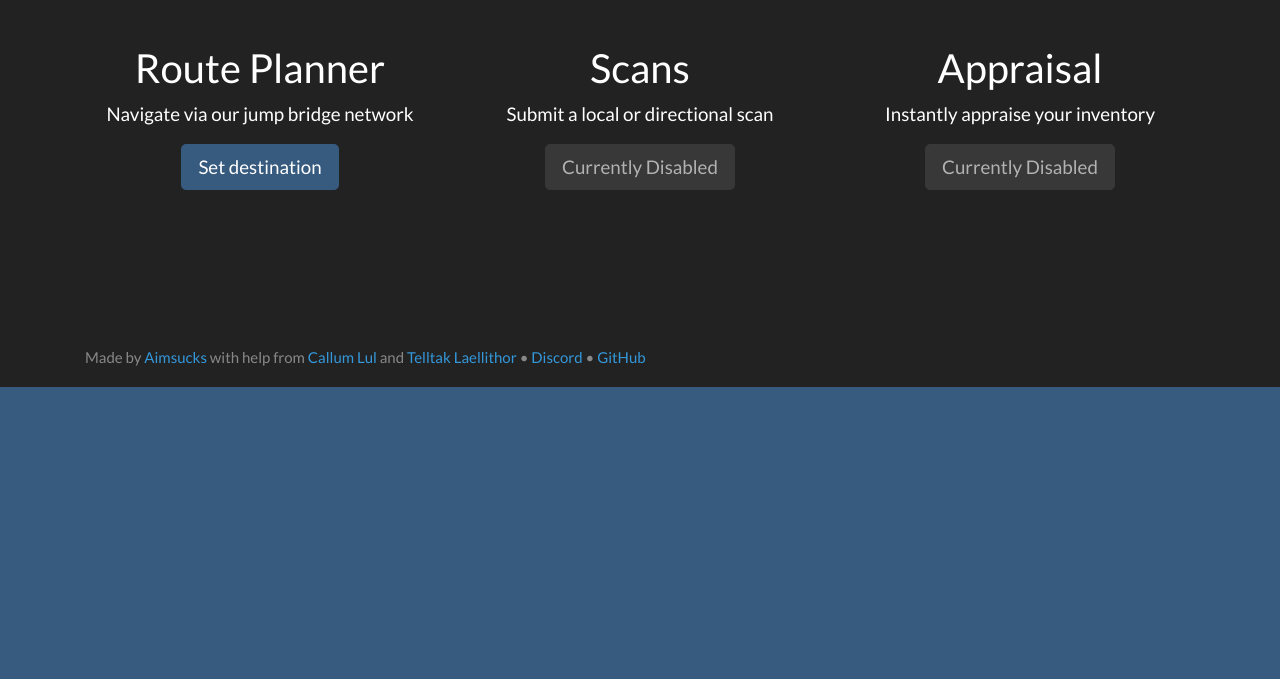
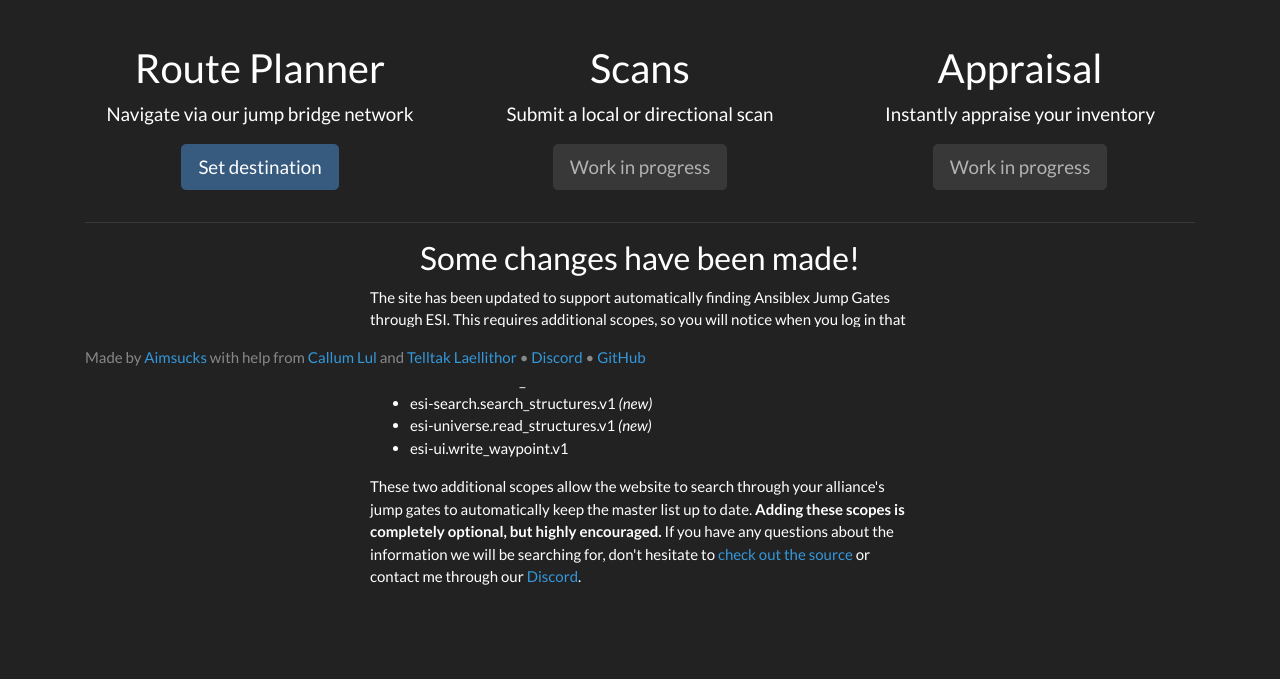
Before and after one commit to Aimsucks/blue-donut, a Django app: page / in a window 1280 px wide. Shown: the part 413-1092 px from the top of the page. Before the commit the page ends 800 px from the top, so only its background shows below. Run offline with Django 3.2, Linux system fonts and the light colour scheme; parts of the project's set-up code (start-up, migrations or seed data) failed here and were passed over; some libraries are stand-ins or nearby versions.

Commit message:
Added a disclaimer about the new scopes.

```diff
--- a/homepage/templates/homepage/home.html
+++ b/homepage/templates/homepage/home.html
@@ -8,6 +8,10 @@
     background-size: 750px;
     background-repeat: no-repeat;
     background-position: center 30px;
+    }
+
+    hr {
+    border-top: 1px solid rgba(255, 255, 255, 0.1) !IMPORTANT;
     }
 </style>
 {% endblock %}
@@ -36,12 +40,38 @@
         <div class="col-md-4 text-center">
             <h2>Scans</h2>
             <p class="lead">Submit a local or directional scan</p>
-            <p><a class="btn btn-lg btn-secondary disabled" href="#" role="button">Currently Disabled</a></p>
+            <p><a class="btn btn-lg btn-secondary disabled" href="#" role="button">Work in progress</a></p>
         </div>
         <div class="col-md-4 text-center">
             <h2>Appraisal</h2>
             <p class="lead">Instantly appraise your inventory</p>
-            <p><a class="btn btn-lg btn-secondary disabled" href="#" role="button">Currently Disabled</a></p>
+            <p><a class="btn btn-lg btn-secondary disabled" href="#" role="button">Work in progress</a></p>
+        </div>
+    </div>
+    <hr />
+    <div class="row justify-content-center">
+        <div class="col-6">
+            <h3 class="text-center">Some changes have been made!</h3>
+
+            <p>
+            The site has been updated to support automatically finding Ansiblex Jump Gates through ESI. This requires
+            additional scopes, so you will notice when you log in that we request the following scopes now:
+            <ul>
+                <li>esi-location.read_location.v1</li>
+                <li>esi-search.search_structures.v1 <i>(new)</i></li>
+                <li>esi-universe.read_structures.v1 <i>(new)</i></li>
+                <li>esi-ui.write_waypoint.v1</li>
+            </ul>
+            These two additional scopes allow the website to search through your alliance's jump gates to automatically keep
+            the master list up to date.
+
+            <b>Adding these scopes is completely optional, but highly encouraged.</b>
+
+            If you have any questions about the information we will be searching for, don't hesitate to
+            <a class="text-info" href="https://github.com/Aimsucks/blue_donut">check out the source</a>
+            or contact me through our
+            <a class="text-info" href="https://discord.gg/UCK8ase">Discord</a>.
+            </p>
         </div>
     </div>
 </div>
```
